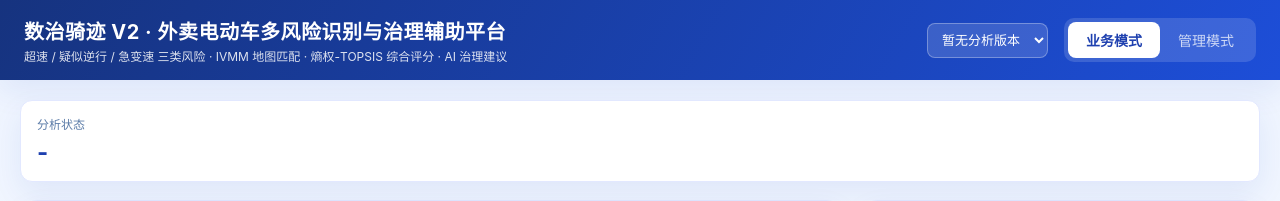
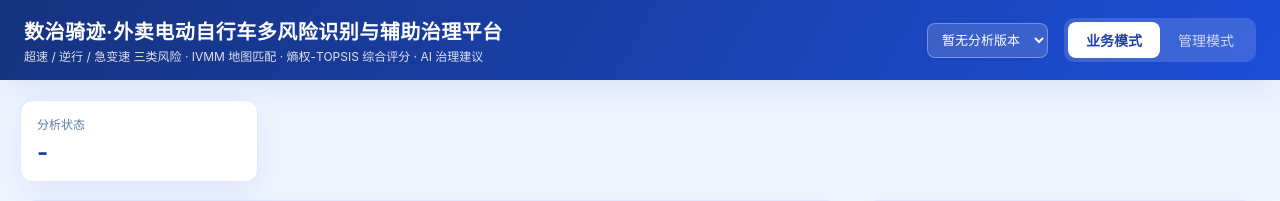
Before and after one commit to AchanLin312/Motospeed, a Flask app: page / in a window 1280 px wide. Shown: the top 201 px of the page. Run offline with Flask 3, Linux system fonts and the light colour scheme; data that the repository does not hold is empty; some libraries are stand-ins or nearby versions.

Commit message:
fix: 甲方第二次反馈修复（标题逐字更名、逆行用语、全屏布局、溯源换行、进度钳位）
- 标题改为「数治骑迹·外卖电动自行车多风险识别与辅助治理平台」（title+h1）
- 「疑似逆行」统一改「逆行」（6 文件 18 处文案，不动变量名/键名）
- KPI 卡固定 5 列×2 行修复全屏不齐；左列面板与右侧等高、地图弹性填满空白
- 溯源/AI 建议面板加 overflow-wrap:anywhere，长法规 URL 不再横向撑破
- 分析进度 500% 修复：前端误 ×100 改钳位 fmtPct，后端回调双重钳位 0-100

```diff
--- a/backend/app/routes/api_v2/tasks.py
+++ b/backend/app/routes/api_v2/tasks.py
@@ -46,6 +46,8 @@ def _run(analysis_version: str, batch_id: str, net_id: str | None,
         with _LOCK:
             t = _TASKS.get(analysis_version)
             if t:
+                # 双保险钳位：即使上游误报超界，API 返回值也保证 0-100
+                pct = min(100.0, max(0.0, float(pct)))
                 t.update({"stage": stage, "progress": round(pct, 1),
                           "message": message, "status": "running"})
 
--- a/backend/app/services/v2/__init__.py
+++ b/backend/app/services/v2/__init__.py
@@ -56,7 +56,7 @@ OVERSPEED_MIN_POINTS = 2
 # 逆行参数
 REVERSE_ALPHA_D = 45.0      # 单向路容许浮动角
 REVERSE_LOW, REVERSE_HIGH = 135.0, 225.0  # 方向差区间
-REVERSE_SUBCHAIN_RATIO = 0.5  # 子链超过 50% 逆行点判疑似逆行
+REVERSE_SUBCHAIN_RATIO = 0.5  # 子链超过 50% 逆行点判逆行
 
 # 急变速参数
 RAPID_MAX_INTERVAL_S = 6.0    # 超过 6 秒不可判定（不插值）
--- a/backend/app/services/v2/advice_service.py
+++ b/backend/app/services/v2/advice_service.py
@@ -52,7 +52,7 @@ _DEFAULT_SENTENCE = {
     "verification": "保留本次指标与热点结果，取得可比数据后按相同参数复算复核。",
 }
 
-_BEHAVIOR_LABEL = {"overspeed": "超速", "reverse": "疑似逆行", "rapid": "急变速"}
+_BEHAVIOR_LABEL = {"overspeed": "超速", "reverse": "逆行", "rapid": "急变速"}
 
 
 # ---------------------------------------------------------------------------
@@ -228,7 +228,7 @@ def _fallback_advice(grid: dict, rules: list[dict]) -> dict:
 
 _SYSTEM_PROMPT = """你是交通安全治理辅助助手，基于网格风险指标和治理知识库生成治理建议。
 必须遵守：
-1. 不得把疑似逆行写成已确认违法，不得把急变速直接写成事故或违法。
+1. 不得把逆行写成已确认违法，不得把急变速直接写成事故或违法。
 2. 不得根据轨迹分析建议处罚某个车辆或人员。
 3. 建议仅限当前数据支持的单日早高峰场景，不得声称全天或长期趋势。
 4. 知识库没有依据时说明需现场核实，不得编造法规条款、事故数据、路口设施或警力配置。
--- a/backend/app/services/v2/knowledge_base.py
+++ b/backend/app/services/v2/knowledge_base.py
@@ -10,8 +10,8 @@
     KB-G02  三类中至少两类指数较高       → 三类指数中 >=2 个达到全网格 P75
     KB-S01  超速指数为三类最高           → overspeed_index 为三者最大
     KB-S02  事件持续时间或超阈幅度较高   → 网格级无幅度数据，以 overspeed_count 高频近似
-    KB-R01  单向路疑似逆行占比较高       → 逆行主导 且 网格内逆行事件 oneway(F/T) 占比>=0.5
-    KB-R02  双向路疑似逆行占比较高       → 逆行主导 且 其余（双向 B / 无 oneway 数据）
+    KB-R01  单向路逆行占比较高       → 逆行主导 且 网格内逆行事件 oneway(F/T) 占比>=0.5
+    KB-R02  双向路逆行占比较高       → 逆行主导 且 其余（双向 B / 无 oneway 数据）
     KB-A01  急加速明显多于急减速         → rapid 主导 且 accel/decel >= 1.5
     KB-A02  急减速明显多于急加速         → rapid 主导 且 decel/accel >= 1.5
     KB-A03  急加速和急减速均高           → rapid 主导 且 其余情形
--- a/backend/app/templates/index_v5.html
+++ b/backend/app/templates/index_v5.html
@@ -4,7 +4,7 @@
 <head>
     <meta charset="UTF-8">
     <meta name="viewport" content="width=device-width, initial-scale=1.0">
-    <title>数治骑迹 V2 · 外卖电动车多风险识别与治理辅助平台</title>
+    <title>数治骑迹·外卖电动自行车多风险识别与辅助治理平台</title>
     <link rel="stylesheet" href="https://unpkg.com/leaflet@1.9.4/dist/leaflet.css" />
     <script src="https://unpkg.com/leaflet@1.9.4/dist/leaflet.js"></script>
     <style>
@@ -115,7 +115,8 @@
         /* 指标卡 */
         .kpi-grid {
             display: grid;
-            grid-template-columns: repeat(auto-fit, minmax(150px, 1fr));
+            /* 固定 5 列×2 行（10 张卡）：auto-fit 全屏只能放 9 列，第 10 张换行独占一行显得不整齐 */
+            grid-template-columns: repeat(5, 1fr);
             gap: 12px;
             margin-bottom: 18px;
         }
@@ -167,14 +168,23 @@
         /* 主体布局 */
         .workspace {
             display: grid;
-            grid-template-columns: 1fr 400px;
+            grid-template-columns: minmax(0, 1fr) 400px;
             gap: 16px;
-            align-items: start;
+        }
+
+        /* 左列面板与右侧 AI 建议面板等高，地图弹性吸收剩余高度，消除左列下方空白（甲方截图批注） */
+        .workspace > .panel:first-child {
+            display: flex;
+            flex-direction: column;
         }
 
         @media (max-width: 1100px) {
             .workspace {
                 grid-template-columns: 1fr;
+            }
+
+            .kpi-grid {
+                grid-template-columns: repeat(2, 1fr);
             }
         }
 
@@ -184,6 +194,8 @@
             padding: 18px;
             border: 1px solid #e2e8ff;
             box-shadow: var(--shadow-sm);
+            min-width: 0;
+            overflow-wrap: anywhere; /* 长串（法规 URL/ID）面板内换行，防横向撑破（甲方截图问题） */
         }
 
         .panel h2 {
@@ -223,7 +235,8 @@
 
         #map {
             width: 100%;
-            height: 560px;
+            flex: 1;
+            min-height: 560px;
             border-radius: var(--radius-md);
             z-index: 0;
         }
@@ -524,8 +537,8 @@
 <body>
     <header>
         <div class="brand">
-            <h1>数治骑迹 V2 · 外卖电动车多风险识别与治理辅助平台</h1>
-            <p id="verInfo">超速 / 疑似逆行 / 急变速 三类风险 · IVMM 地图匹配 · 熵权-TOPSIS 综合评分 · AI 治理建议</p>
+            <h1>数治骑迹·外卖电动自行车多风险识别与辅助治理平台</h1>
+            <p id="verInfo">超速 / 逆行 / 急变速 三类风险 · IVMM 地图匹配 · 熵权-TOPSIS 综合评分 · AI 治理建议</p>
         </div>
         <select id="verSelect" class="ver-select" title="分析版本">
             <option value="">加载中…</option>
@@ -768,7 +781,7 @@
                     `${fmt(s.match && s.match.points_total, 0)} 点 → ${s.match ? s.match.net_id : '-'}`],
                 ['事件总数', fmt(bh.total_events, 0), '三类行为事件'],
                 ['超速', fmt(ec.overspeed, 0), `≥${(bh.overspeed_threshold_kmh || 20)} km/h 持续`],
-                ['疑似逆行', fmt(ec.reverse, 0), '子链判定'],
+                ['逆行', fmt(ec.reverse, 0), '子链判定'],
                 ['急加速 / 急减速', `${fmt(ec.rapid_accel, 0)} / ${fmt(ec.rapid_decel, 0)}`,
                     `阈值 ${fmt(bh.accel_thresholds && bh.accel_thresholds.accel_threshold_mps2, 2)}/${fmt(bh.accel_thresholds && bh.accel_thresholds.decel_threshold_mps2, 2)} m/s²`],
                 ['网格总数', fmt(s.grid_count, 0), `valid ${fmt(qf.valid, 0)} · 低暴露 ${fmt(qf.low_exposure, 0)}`],
@@ -1102,6 +1115,9 @@
             }
         }
 
+        // 后端 progress 已是 0-100 百分数，此前前端误乘 100 导致 500%（甲方截图问题）
+        function fmtPct(p) { return Math.round(Math.min(100, Math.max(0, p || 0))); }
+
         let pollTimer = null;
         function pollAnalysis(av) {
             if (pollTimer) clearInterval(pollTimer);
@@ -1110,8 +1126,8 @@
             pollTimer = setInterval(async () => {
                 try {
                     const s = await fetchJSON(`${API}/analysis/${encodeURIComponent(av)}/status`);
-                    bar.style.width = `${Math.round((s.progress || 0) * 100)}%`;
-                    st.textContent = `[${s.status}] ${s.stage || ''} ${(s.progress || 0) * 100 < 100 && s.stage ? '' : ''}${s.message || ''}`;
+                    bar.style.width = `${fmtPct(s.progress)}%`;
+                    st.textContent = `[${s.status}] ${s.stage || ''} ${fmtPct(s.progress) < 100 && s.stage ? '' : ''}${s.message || ''}`;
                     if (s.status === 'completed' || s.status === 'failed') {
                         clearInterval(pollTimer); pollTimer = null;
                         if (s.status === 'completed') {
@@ -1137,7 +1153,7 @@
                 const rows = [];
                 for (const t of (data.tasks || [])) {
                     rows.push(`<tr><td>${esc(t.analysis_version)}</td><td>${esc(t.status)}</td>
-                <td>${esc(t.stage || '-')}</td><td>${Math.round((t.progress || 0) * 100)}%</td></tr>`);
+                <td>${esc(t.stage || '-')}</td><td>${fmtPct(t.progress)}%</td></tr>`);
                 }
                 for (const c of (data.completed || [])) {
                     rows.push(`<tr><td>${esc(c.analysis_version)}</td><td class="ok-text">completed</td>
@@ -1189,7 +1205,7 @@
             try {
                 const data = await fetchJSON(`${API}/admin/logs`, { headers: adminHeaders() });
                 const lines = (data.tasks || []).map(t =>
-                    `${t.started_at || '-'} | ${t.analysis_version} | ${t.status} | ${t.stage || ''} ${Math.round((t.progress || 0) * 100)}% | ${t.message || ''}${t.error ? ' | ERR: ' + t.error : ''}`);
+                    `${t.started_at || '-'} | ${t.analysis_version} | ${t.status} | ${t.stage || ''} ${fmtPct(t.progress)}% | ${t.message || ''}${t.error ? ' | ERR: ' + t.error : ''}`);
                 lines.push(`--- 服务信息：管理鉴权 ${data.admin_mode_enabled ? '已启用' : '未启用（V2_ADMIN_TOKEN 未设置）'} · 生成于 ${data.generated_at}`);
                 box.textContent = lines.join('\n') || '暂无任务记录';
             } catch (err) {
```
Also changed, not shown: backend/app/services/v2/behavior_service.py (+5 -5 lines), backend/app/services/v2/kb_data/KB-1.0.json (+6 -6 lines).
